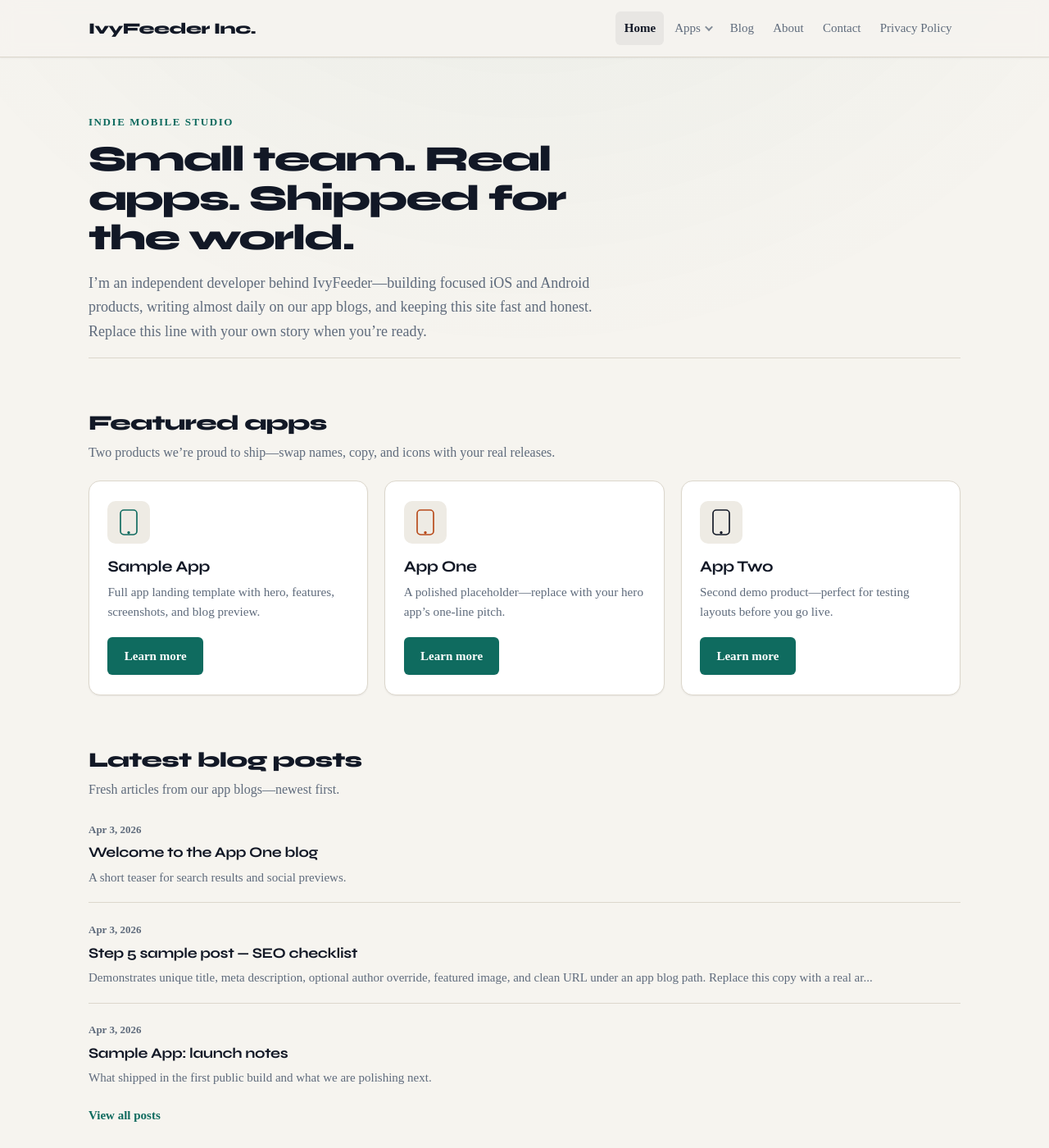
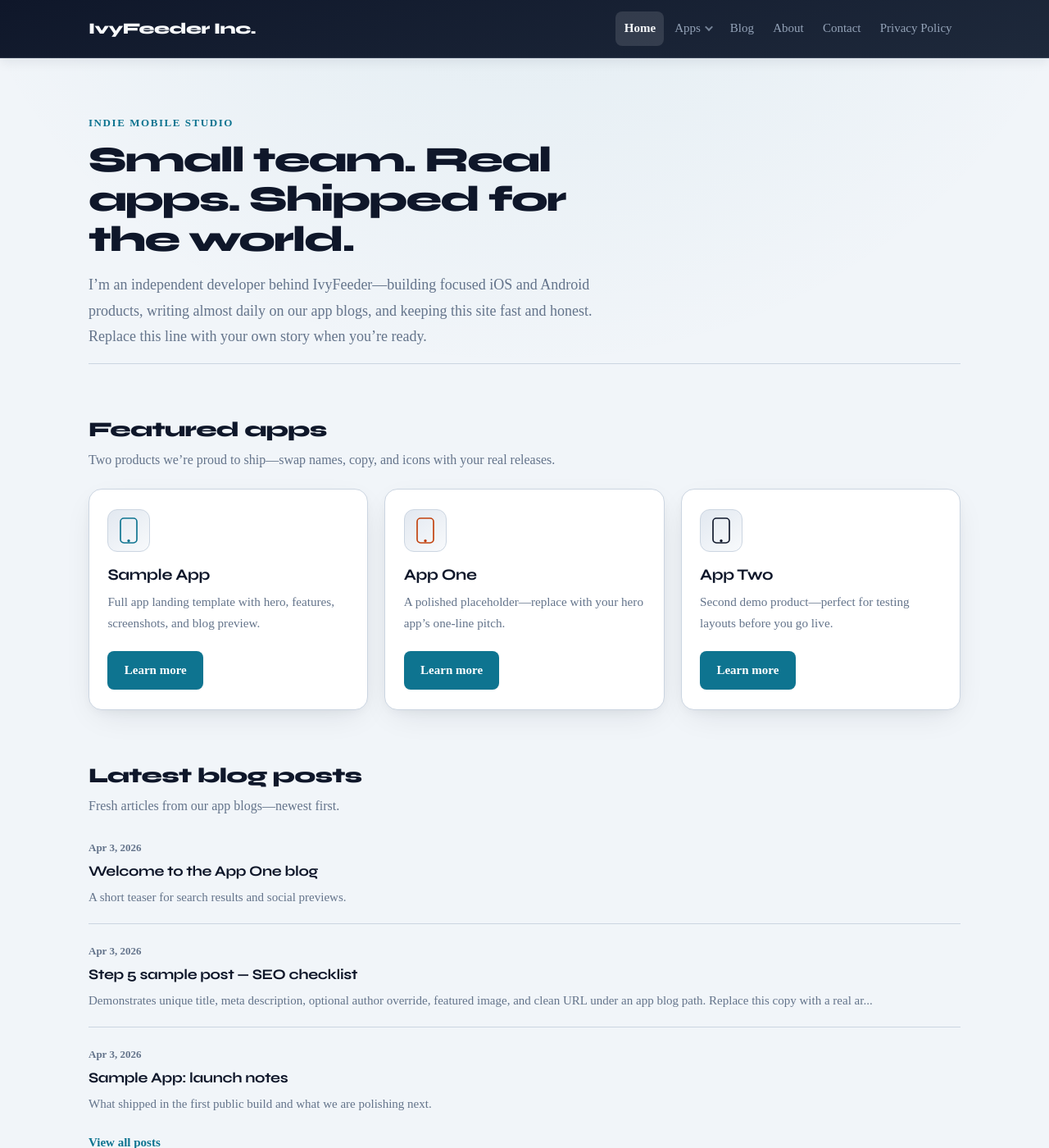
Before and after one commit to jason238/ivyfeeder, a Jekyll site: the page built from index.html, in a window 1280 px wide and 1400 px high. Shown: the whole window at 82% size. Built offline with Jekyll 4.4.1, drawn with Linux system fonts in a browser that asks for light colours.

Commit message:
1st Color version

```diff
--- a/_layouts/default.html
+++ b/_layouts/default.html
@@ -4,7 +4,7 @@
   <meta charset="utf-8">
   <meta name="viewport" content="width=device-width, initial-scale=1">
   <meta name="color-scheme" content="light">
-  <meta name="theme-color" content="#f6f4ef">
+  <meta name="theme-color" content="#0f172a">
   {% seo %}
   <link rel="dns-prefetch" href="https://fonts.googleapis.com">
   <link rel="preconnect" href="https://fonts.googleapis.com">
--- a/assets/css/main.scss
+++ b/assets/css/main.scss
@@ -6,32 +6,39 @@
 $font-display: "Syne", system-ui, sans-serif;
 $font-body: "Source Sans 3", "Segoe UI", sans-serif;
 
-// Palette: warm paper, ink, teal + rust (no purple / no heavy gradients)
+// Indie developer palette: deep navy, slate, soft charcoal — teal/cyan accents (no purple)
 :root {
-  --color-bg: #f6f4ef;
-  --color-bg-subtle: #eeebe4;
+  --color-navy: #0f172a;
+  --color-navy-soft: #1e293b;
+  --color-bg: #f1f5f9;
+  --color-bg-elevated: #f8fafc;
+  --color-bg-subtle: #e2e8f0;
   --color-surface: #ffffff;
-  --color-ink: #121826;
-  --color-ink-soft: #2a3344;
-  --color-muted: #5f6b7c;
-  --color-border: #dcd7cc;
-  --color-border-strong: #c9c2b4;
-  --color-accent: #0f6b5f;
-  --color-accent-hover: #0d5a50;
-  --color-accent-soft: rgba(15, 107, 95, 0.12);
-  --color-warm: #b84a1a;
-  --color-warm-soft: rgba(184, 74, 26, 0.12);
-  --shadow-sm: 0 1px 2px rgba(18, 24, 38, 0.06);
-  --shadow-md: 0 8px 24px rgba(18, 24, 38, 0.08);
-  --radius-sm: 6px;
-  --radius-md: 10px;
-  --radius-lg: 14px;
+  --color-ink: #0f172a;
+  --color-ink-soft: #334155;
+  --color-muted: #64748b;
+  --color-border: #cbd5e1;
+  --color-border-strong: #94a3b8;
+  --color-accent: #0e7490;
+  --color-accent-hover: #0f766e;
+  --color-accent-soft: rgba(14, 116, 144, 0.14);
+  --color-warm: #c2410c;
+  --color-warm-soft: rgba(194, 65, 12, 0.12);
+  --color-header-text: #f8fafc;
+  --color-header-muted: #94a3b8;
+  --shadow-sm: 0 1px 2px rgba(15, 23, 42, 0.06);
+  --shadow-md: 0 4px 14px rgba(15, 23, 42, 0.08);
+  --shadow-card: 0 12px 40px -12px rgba(15, 23, 42, 0.12), 0 4px 14px -4px rgba(15, 23, 42, 0.06);
+  --radius-sm: 8px;
+  --radius-md: 12px;
+  --radius-lg: 16px;
   --content-max: 42rem;
   --layout-max: 72rem;
-  --header-h: 4rem;
   --space-page: clamp(1.5rem, 4vw, 2.75rem);
   --font-display: #{$font-display};
   --font-body: #{$font-body};
+  --leading-body: 1.7;
+  --leading-prose: 1.75;
 }
 
 *,
@@ -53,11 +60,12 @@ body.site {
   flex-direction: column;
   font-family: var(--font-body);
   font-weight: 400;
-  line-height: 1.65;
+  line-height: var(--leading-body);
   color: var(--color-ink);
   -webkit-font-smoothing: antialiased;
+  -moz-osx-font-smoothing: grayscale;
   background-color: var(--color-bg);
-  background-image: radial-gradient(ellipse 120% 80% at 50% -20%, rgba(15, 107, 95, 0.06), transparent 55%);
+  background-image: radial-gradient(ellipse 110% 70% at 50% -12%, rgba(14, 116, 144, 0.08), transparent 52%);
 }
 
 // Single subtle gradient for depth (teal tint, not purple)
@@ -67,9 +75,9 @@ h3,
 h4 {
   font-family: var(--font-display);
   font-weight: 700;
-  color: var(--color-ink);
+  color: var(--color-navy);
   letter-spacing: -0.02em;
-  line-height: 1.2;
+  line-height: 1.22;
 }
 
 .skip-link {
@@ -87,7 +95,7 @@ h4 {
   &:focus {
     left: 0.75rem;
     top: 0.75rem;
-    outline: 2px solid var(--color-warm);
+    outline: 2px solid #5eead4;
     outline-offset: 2px;
   }
 }
@@ -97,10 +105,9 @@ h4 {
   position: sticky;
   top: 0;
   z-index: 100;
-  background: rgba(246, 244, 239, 0.92);
-  backdrop-filter: blur(10px);
-  border-bottom: 1px solid var(--color-border);
-  box-shadow: var(--shadow-sm);
+  background: linear-gradient(165deg, var(--color-navy) 0%, var(--color-navy-soft) 100%);
+  border-bottom: 1px solid rgba(148, 163, 184, 0.22);
+  box-shadow: var(--shadow-md);
 }
 
 .site-header__inner {
@@ -119,16 +126,16 @@ h4 {
   font-weight: 800;
   font-size: 1.2rem;
   letter-spacing: -0.03em;
-  color: var(--color-ink);
+  color: var(--color-header-text);
   text-decoration: none;
   line-height: 1.1;
 
   &:hover {
-    color: var(--color-accent);
+    color: #5eead4;
   }
 
   &:focus-visible {
-    outline: 2px solid var(--color-accent);
+    outline: 2px solid #5eead4;
     outline-offset: 4px;
     border-radius: var(--radius-sm);
   }
@@ -160,25 +167,25 @@ h4 {
   font-family: var(--font-body);
   font-size: 0.9375rem;
   font-weight: 500;
-  color: var(--color-muted);
+  color: var(--color-header-muted);
   text-decoration: none;
   border-radius: var(--radius-sm);
   transition: color 0.15s ease, background 0.15s ease;
 
   &:hover {
-    color: var(--color-accent);
-    background: var(--color-accent-soft);
+    color: var(--color-header-text);
+    background: rgba(248, 250, 252, 0.08);
   }
 
   &:focus-visible {
-    outline: 2px solid var(--color-warm);
+    outline: 2px solid #5eead4;
     outline-offset: 2px;
   }
 
   &[aria-current="page"] {
-    color: var(--color-ink);
+    color: var(--color-header-text);
     font-weight: 600;
-    background: rgba(18, 24, 38, 0.06);
+    background: rgba(248, 250, 252, 0.12);
   }
 }
 
@@ -197,7 +204,7 @@ h4 {
   font-family: var(--font-body);
   font-size: 0.9375rem;
   font-weight: 500;
-  color: var(--color-muted);
+  color: var(--color-header-muted);
   border-radius: var(--radius-sm);
   transition: color 0.15s ease, background 0.15s ease;
 
@@ -217,12 +224,12 @@ h4 {
   }
 
   &:hover {
-    color: var(--color-accent);
-    background: var(--color-accent-soft);
+    color: var(--color-header-text);
+    background: rgba(248, 250, 252, 0.08);
   }
 
   &:focus-visible {
-    outline: 2px solid var(--color-warm);
+    outline: 2px solid #5eead4;
     outline-offset: 2px;
   }
 }
@@ -246,7 +253,7 @@ h4 {
   background: var(--color-surface);
   border: 1px solid var(--color-border);
   border-radius: var(--radius-md);
-  box-shadow: var(--shadow-md);
+  box-shadow: var(--shadow-card);
   z-index: 50;
 }
 
@@ -289,7 +296,7 @@ h4 {
   .nav-dropdown__panel {
     position: static;
     margin-top: 0.35rem;
-    box-shadow: none;
+    box-shadow: var(--shadow-sm);
     border: 1px dashed var(--color-border-strong);
     width: 100%;
     min-width: 0;
@@ -312,8 +319,9 @@ h4 {
 .site-footer {
   flex-shrink: 0;
   margin-top: auto;
-  border-top: 1px solid var(--color-border);
-  background: var(--color-surface);
+  border-top: 1px solid rgba(148, 163, 184, 0.35);
+  background: linear-gradient(180deg, var(--color-navy-soft) 0%, var(--color-navy) 100%);
+  color: var(--color-header-muted);
 }
 
 .site-footer__inner {
@@ -332,6 +340,7 @@ h4 {
 .site-footer__copy {
   margin: 0;
   font-family: var(--font-body);
+  color: var(--color-header-muted);
 }
 
 .site-footer__links {
@@ -342,16 +351,16 @@ h4 {
   gap: 0.5rem 0.75rem;
 
   a {
-    color: var(--color-muted);
+    color: var(--color-header-muted);
     font-weight: 500;
     text-decoration: none;
 
     &:hover {
-      color: var(--color-accent);
+      color: #5eead4;
     }
 
     &:focus-visible {
-      outline: 2px solid var(--color-warm);
+      outline: 2px solid #5eead4;
       outline-offset: 2px;
       border-radius: 2px;
     }
@@ -359,7 +368,7 @@ h4 {
 }
 
 .site-footer__sep {
-  opacity: 0.5;
+  opacity: 0.45;
 }
 
 // ——— Home ———
@@ -394,13 +403,13 @@ h4 {
   font-weight: 800;
   letter-spacing: -0.04em;
   line-height: 1.1;
-  color: var(--color-ink);
+  color: var(--color-navy);
 }
 
 .home-hero__lead {
   margin: 0;
   font-size: 1.125rem;
-  line-height: 1.65;
+  line-height: var(--leading-prose);
   color: var(--color-muted);
 }
 
@@ -417,7 +426,7 @@ h4 {
   font-size: clamp(1.35rem, 2.5vw, 1.6rem);
   font-weight: 800;
   letter-spacing: -0.03em;
-  color: var(--color-ink);
+  color: var(--color-navy);
 }
 
 .home-section__intro {
@@ -425,7 +434,7 @@ h4 {
   max-width: 40rem;
   font-size: 1rem;
   color: var(--color-muted);
-  line-height: 1.55;
+  line-height: var(--leading-prose);
 }
 
 .app-tile-grid {
@@ -443,13 +452,14 @@ h4 {
   background: var(--color-surface);
   border: 1px solid var(--color-border);
   border-radius: var(--radius-lg);
-  box-shadow: var(--shadow-sm);
-  transition: border-color 0.2s ease, box-shadow 0.2s ease;
+  box-shadow: var(--shadow-card);
+  transition: border-color 0.2s ease, box-shadow 0.2s ease, transform 0.2s ease;
 }
 
 .app-tile:hover {
   border-color: var(--color-border-strong);
-  box-shadow: var(--shadow-md);
+  box-shadow: 0 16px 48px -12px rgba(15, 23, 42, 0.16), 0 6px 16px -6px rgba(15, 23, 42, 0.1);
+  transform: translateY(-3px);
 }
 
 .app-tile__icon {
@@ -460,7 +470,8 @@ h4 {
   height: 3.25rem;
   margin-bottom: 1rem;
   border-radius: var(--radius-md);
-  background: var(--color-bg-subtle);
+  background: linear-gradient(145deg, var(--color-bg-subtle) 0%, var(--color-bg-elevated) 100%);
+  border: 1px solid var(--color-border);
 }
 
 .app-tile:nth-child(1) .app-tile__icon {
@@ -483,14 +494,14 @@ h4 {
   font-size: 1.2rem;
   font-weight: 700;
   letter-spacing: -0.02em;
-  color: var(--color-ink);
+  color: var(--color-navy);
 }
 
 .app-tile__desc {
   flex: 1 0 auto;
   margin: 0 0 1.25rem;
   font-size: 0.95rem;
-  line-height: 1.55;
+  line-height: var(--leading-prose);
   color: var(--color-muted);
 }
 
@@ -520,7 +531,7 @@ h4 {
   }
 
   &:focus-visible {
-    outline: 2px solid var(--color-warm);
+    outline: 2px solid #5eead4;
     outline-offset: 3px;
   }
 }
@@ -536,7 +547,7 @@ h4 {
   }
 
   &:focus-visible {
-    outline: 2px solid var(--color-warm);
+    outline: 2px solid #5eead4;
     outline-offset: 3px;
   }
 }
@@ -586,6 +597,7 @@ h4 {
   font-family: var(--font-display);
   letter-spacing: -0.02em;
   line-height: 1.3;
+  color: var(--color-navy);
 }
 
 .home-latest__link {
@@ -606,7 +618,7 @@ h4 {
 .home-latest__excerpt {
   margin: 0;
   font-size: 0.9375rem;
-  line-height: 1.55;
+  line-height: var(--leading-prose);
   color: var(--color-muted);
 }
 
@@ -641,7 +653,7 @@ h4 {
   background: var(--color-surface);
   border: 1px solid var(--color-border);
   border-radius: var(--radius-lg);
-  box-shadow: var(--shadow-sm);
+  box-shadow: var(--shadow-card);
 }
 
 .home-cta__inner {
@@ -653,12 +665,13 @@ h4 {
   font-size: clamp(1.25rem, 2.5vw, 1.5rem);
   font-weight: 800;
   letter-spacing: -0.03em;
+  color: var(--color-navy);
 }
 
 .home-cta__text {
   margin: 0 0 1.35rem;
   font-size: 1.0625rem;
-  line-height: 1.6;
+  line-height: var(--leading-prose);
   color: var(--color-muted);
 }
 
@@ -705,7 +718,8 @@ h4 {
   width: 5.5rem;
   height: 5.5rem;
   border-radius: 1.25rem;
-  box-shadow: var(--shadow-md);
+  border: 1px solid var(--color-border);
+  box-shadow: var(--shadow-card);
 }
 
 .app-hero__icon-fallback {
@@ -736,7 +750,7 @@ h4 {
   margin: 0 0 1.25rem;
   font-size: 1.125rem;
   color: var(--color-muted);
-  line-height: 1.55;
+  line-height: var(--leading-prose);
   max-width: 36rem;
 }
 
@@ -833,6 +847,7 @@ h4 {
   font-size: clamp(1.35rem, 2.5vw, 1.55rem);
   font-weight: 800;
   letter-spacing: -0.03em;
+  color: var(--color-navy);
 }
 
 .app-features__list {
@@ -854,7 +869,13 @@ h4 {
   background: var(--color-surface);
   border: 1px solid var(--color-border);
   border-radius: var(--radius-lg);
-  box-shadow: var(--shadow-sm);
+  box-shadow: var(--shadow-card);
+  transition: box-shadow 0.2s ease, border-color 0.2s ease;
+}
+
+.app-feature:hover {
+  border-color: var(--color-border-strong);
+  box-shadow: 0 16px 48px -12px rgba(15, 23, 42, 0.14), 0 6px 16px -6px rgba(15, 23, 42, 0.08);
 }
 
 .app-feature__icon {
@@ -879,12 +900,13 @@ h4 {
   font-weight: 700;
   font-family: var(--font-display);
   letter-spacing: -0.02em;
+  color: var(--color-navy);
 }
 
 .app-feature__desc {
   margin: 0;
   font-size: 0.9375rem;
-  line-height: 1.55;
+  line-height: var(--leading-prose);
   color: var(--color-muted);
 }
 
@@ -902,7 +924,7 @@ h4 {
   border-radius: var(--radius-lg);
   overflow: hidden;
   border: 1px solid var(--color-border);
-  background: #e8e4dc;
+  background: var(--color-bg-subtle);
   aspect-ratio: 390 / 844;
   max-height: 28rem;
 }
@@ -922,8 +944,8 @@ h4 {
     -45deg,
     var(--color-bg-subtle),
     var(--color-bg-subtle) 8px,
-    #e5e1d8 8px,
-    #e5e1d8 16px
+    #cbd5e1 8px,
+    #cbd5e1 16px
   );
   aspect-ratio: 390 / 844;
 }
@@ -940,7 +962,7 @@ h4 {
   margin: 0.5rem 0 0;
   font-size: 0.875rem;
   color: var(--color-muted);
-  line-height: 1.45;
+  line-height: var(--leading-prose);
 }
 
 .app-blog-preview {
@@ -948,7 +970,7 @@ h4 {
   background: var(--color-surface);
   border: 1px solid var(--color-border);
   border-radius: var(--radius-lg);
-  box-shadow: var(--shadow-sm);
+  box-shadow: var(--shadow-card);
 }
 
 .app-blog-preview__head {
@@ -1015,6 +1037,7 @@ h4 {
   font-family: var(--font-display);
   font-weight: 700;
   letter-spacing: -0.02em;
+  color: var(--color-navy);
 }
 
 .app-blog-preview__link {
@@ -1035,7 +1058,7 @@ h4 {
 .app-blog-preview__excerpt {
   margin: 0;
   font-size: 0.9rem;
-  line-height: 1.5;
+  line-height: var(--leading-prose);
   color: var(--color-muted);
 }
 
@@ -1049,6 +1072,7 @@ h4 {
   background: linear-gradient(180deg, var(--color-bg-subtle) 0%, var(--color-surface) 100%);
   border: 1px solid var(--color-border);
   border-radius: var(--radius-lg);
+  box-shadow: var(--shadow-card);
 }
 
 .app-cta-bottom__inner {
@@ -1061,13 +1085,14 @@ h4 {
   font-size: clamp(1.25rem, 2.5vw, 1.45rem);
   font-weight: 800;
   letter-spacing: -0.03em;
+  color: var(--color-navy);
 }
 
 .app-cta-bottom__tagline {
   margin: 0 0 1.25rem;
   font-size: 1rem;
   color: var(--color-muted);
-  line-height: 1.55;
+  line-height: var(--leading-prose);
 }
 
 .app-cta-bottom .app-store-buttons {
@@ -1092,7 +1117,7 @@ h4 {
 .contact-lede {
   margin: 0 0 1.75rem;
   font-size: 1.0625rem;
-  line-height: 1.65;
+  line-height: var(--leading-prose);
   color: var(--color-muted);
   max-width: 40rem;
 }
@@ -1133,7 +1158,7 @@ h4 {
   padding: 0.6rem 0.75rem;
   font-family: var(--font-body);
   font-size: 1rem;
-  line-height: 1.45;
+  line-height: var(--leading-prose);
   color: var(--color-ink);
   background: var(--color-surface);
   border: 1px solid var(--color-border);
@@ -1164,7 +1189,7 @@ h4 {
 .contact-form__note {
   margin: 0 0 1.25rem;
   font-size: 0.875rem;
-  line-height: 1.5;
+  line-height: var(--leading-prose);
   color: var(--color-muted);
 
   a {
@@ -1181,7 +1206,7 @@ h4 {
 
 .privacy-meta {
   font-size: 0.9375rem;
-  line-height: 1.5;
+  line-height: var(--leading-prose);
   margin-bottom: 1.25rem;
 }
 
@@ -1195,6 +1220,7 @@ h4 {
   font-weight: 800;
   margin: 0 0 0.5rem;
   letter-spacing: -0.03em;
+  color: var(--color-navy);
 }
 
 .page-subtitle {
@@ -1202,10 +1228,12 @@ h4 {
   color: var(--color-muted);
   font-size: 1.125rem;
   font-weight: 400;
+  line-height: var(--leading-prose);
 }
 
 .prose {
   max-width: var(--content-max);
+  line-height: var(--leading-prose);
 
   > *:first-child {
     margin-top: 0;
@@ -1220,18 +1248,21 @@ h4 {
     font-weight: 700;
     margin: 2rem 0 0.75rem;
     padding-top: 0.25rem;
+    color: var(--color-navy);
   }
 
   h3 {
     font-size: 1.15rem;
     font-weight: 700;
     margin: 1.5rem 0 0.5rem;
+    color: var(--color-navy);
   }
 
   p,
   ul,
   ol {
     margin: 0 0 1rem;
+    line-height: var(--leading-prose);
   }
 
   ul,
@@ -1241,6 +1272,7 @@ h4 {
 
   li {
     margin-bottom: 0.35rem;
+    line-height: var(--leading-prose);
   }
 
   a {
@@ -1282,7 +1314,7 @@ h4 {
     border-radius: var(--radius-md);
     overflow-x: auto;
     font-size: 0.875rem;
-    line-height: 1.55;
+    line-height: var(--leading-prose);
     border: 1px solid #2a3142;
   }
 
@@ -1385,6 +1417,7 @@ h4 {
   font-weight: 700;
   letter-spacing: -0.02em;
   line-height: 1.3;
+  color: var(--color-navy);
 }
 
 .blog-index__link {
@@ -1405,7 +1438,7 @@ h4 {
 .blog-index__excerpt {
   margin: 0;
   font-size: 0.95rem;
-  line-height: 1.55;
+  line-height: var(--leading-prose);
   color: var(--color-muted);
 }
 
@@ -1414,6 +1447,7 @@ h4 {
   font-weight: 800;
   margin: 2rem 0 1rem;
   letter-spacing: -0.02em;
+  color: var(--color-navy);
 }
 
 // ——— Posts ———
@@ -1454,12 +1488,14 @@ h4 {
   letter-spacing: -0.03em;
   margin: 0;
   line-height: 1.2;
+  color: var(--color-navy);
 }
 
 .post-description {
   margin: 0.85rem 0 0;
   color: var(--color-muted);
   font-size: 1.0625rem;
+  line-height: var(--leading-prose);
 }
 
 .post-content {
@@ -1491,8 +1527,8 @@ h4 {
     -45deg,
     var(--color-bg-subtle),
     var(--color-bg-subtle) 10px,
-    #e5e1d8 10px,
-    #e5e1d8 20px
+    #cbd5e1 10px,
+    #cbd5e1 20px
   );
 }
 
@@ -1501,7 +1537,7 @@ h4 {
   color: var(--color-muted);
   text-align: center;
   max-width: 22rem;
-  line-height: 1.5;
+  line-height: var(--leading-prose);
 
   code {
     font-size: 0.85em;
@@ -1540,7 +1576,7 @@ h4 {
 
   &:hover {
     border-color: var(--color-border-strong);
-    box-shadow: var(--shadow-sm);
+    box-shadow: var(--shadow-card);
   }
 
   &:focus-visible {
@@ -1575,7 +1611,7 @@ h4 {
   font-family: var(--font-display);
   font-size: 1rem;
   font-weight: 700;
-  color: var(--color-ink);
+  color: var(--color-navy);
   letter-spacing: -0.02em;
   line-height: 1.3;
 }
@@ -1603,7 +1639,7 @@ h4 {
   font-family: var(--font-display);
   font-weight: 700;
   font-size: 1.05rem;
-  color: var(--color-ink);
+  color: var(--color-navy);
   text-decoration: none;
   letter-spacing: -0.02em;
 
```
